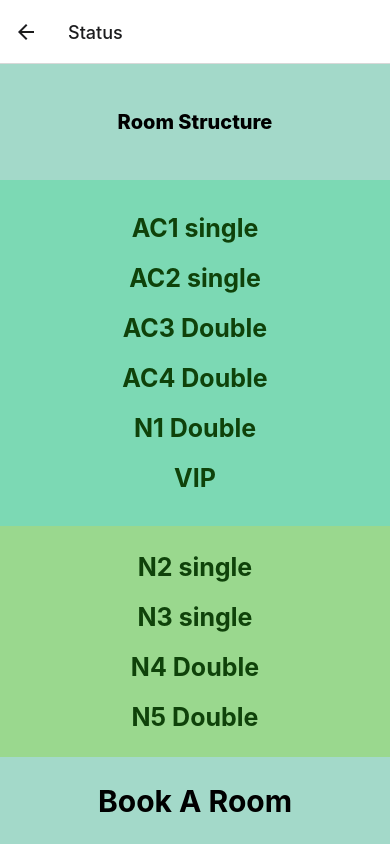
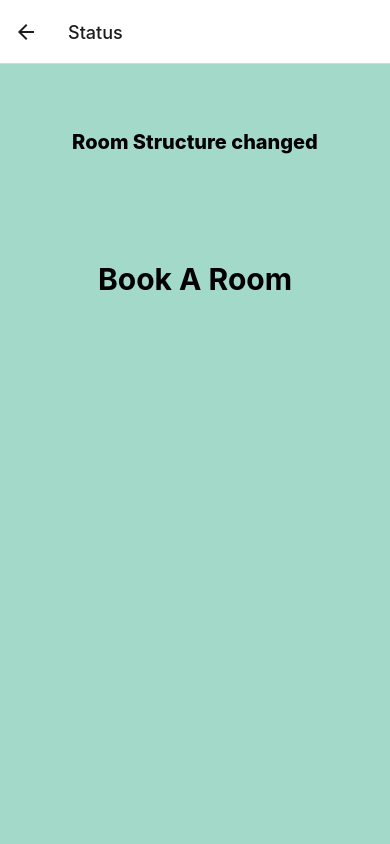
Before and after one commit to hozrot/Circuit-House-Rangpur, a React Native app: screen /Status in a window 390 px wide. Built offline with nearby package versions, Linux system fonts and the light colour scheme.

Commit message:
RoomStatus Rearranged,json package version changed

```diff
--- a/app/screens/RoomStatus.js
+++ b/app/screens/RoomStatus.js
@@ -6,79 +6,12 @@ function RoomStatus({navigation}) {
         <View style={styles.Container}>
            <View style={styles.Header}>
             <Text style={{fontSize: 20, fontWeight: '800'}}>
-                Room Structure
+                Room Structure changed
             </Text>
            </View>
-           <View style={styles.Body}>
-               <View  style={styles.firstFloor}>
-               <TouchableOpacity
-                    style={styles.button}
-                    onPress={() => navigation.navigate('Details')}
-                >
-                    <Text style={styles.roomText}>AC1 single</Text>
-                </TouchableOpacity>
-                <TouchableOpacity
-                    style={styles.button}
-                    onPress={onPress}
-                >
-                    <Text style={styles.roomText}>AC2 single</Text>
-                </TouchableOpacity>
-                <TouchableOpacity
-                    style={styles.button}
-                    onPress={onPress}
-                >
-                    <Text style={styles.roomText}>AC3 Double</Text>
-                </TouchableOpacity>
-                <TouchableOpacity
-                    style={styles.button}
-                    onPress={onPress}
-                >
-                    <Text style={styles.roomText}>AC4 Double</Text>
-                </TouchableOpacity>
-                <TouchableOpacity
-                    style={styles.button}
-                    onPress={onPress}
-                >
-                    <Text style={styles.roomText}>N1 Double</Text>
-                </TouchableOpacity>
-                <TouchableOpacity
-                    style={styles.button}
-                    onPress={onPress}
-                >
-                    <Text style={styles.roomText}> VIP </Text>
-                </TouchableOpacity>
-
-               </View>
-               <View  style={styles.secondFloor}>
-               <TouchableOpacity
-                    style={styles.button}
-                    onPress={onPress}
-                >
-                    <Text style={styles.roomText}>N2 single</Text>
-                </TouchableOpacity>
-                <TouchableOpacity
-                    style={styles.button}
-                    onPress={onPress}
-                >
-                    <Text style={styles.roomText}>N3 single</Text>
-                </TouchableOpacity>
-                <TouchableOpacity
-                    style={styles.button}
-                    onPress={onPress}
-                >
-                    <Text style={styles.roomText}>N4 Double</Text>
-                </TouchableOpacity>
-                <TouchableOpacity
-                    style={styles.button}
-                    onPress={onPress}
-                >
-                    <Text style={styles.roomText}>N5 Double</Text>
-                </TouchableOpacity>
 
 
-               </View>
 
-           </View>
            <View style={styles.Footer}>
                 <TouchableOpacity onPress={() => navigation.navigate('Entry')}>
                     <Text style={styles.FooterText} >
--- a/package.json
+++ b/package.json
@@ -12,7 +12,7 @@
   "dependencies": {
     "@react-navigation/native": "^6.0.6",
     "@react-navigation/native-stack": "^6.2.5",
-    "expo": "~44.0.0",
+    "expo": "^44.0.0",
     "expo-status-bar": "~1.2.0",
     "react": "17.0.1",
     "react-dom": "17.0.1",
```
Also changed, not shown: 1 other file (tests, documents, lock files or other folders).
